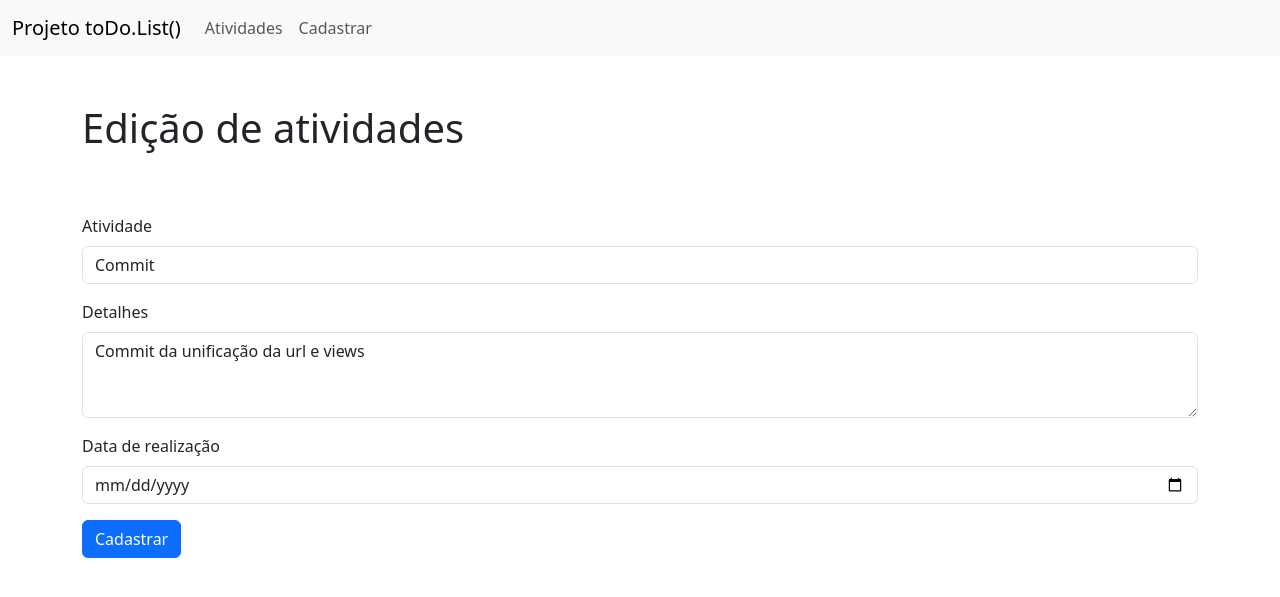
After one commit to sorza/fatec, a Django app: page /atualizacao/2/ in a window 1280 px wide. The commit adds this page. Shown: the top 597 px of the page. Run offline with Django 4.2, Linux system fonts and the light colour scheme; data comes from the database, SQL or seed files in the repository; both versions use the stored data as it was after the commit.

Commit message:
implementar edicao

```diff
--- a/DES WEB III/Django - To Do List/core/forms.py
+++ b/DES WEB III/Django - To Do List/core/forms.py
@@ -4,4 +4,4 @@ from django.forms import ModelForm
 class AtividadeFormModel(ModelForm):
     class Meta:
         model = AtividadeModel
-        fields = ['atividade','detalhes','data']
+        fields = ['id','atividade','detalhes','data']
--- a/DES WEB III/Django - To Do List/core/models.py
+++ b/DES WEB III/Django - To Do List/core/models.py
@@ -1,6 +1,7 @@
 from django.db import models
 
 class AtividadeModel(models.Model):
+    id = models.IntegerField().primary_key
     atividade = models.CharField(max_length=50)
     detalhes = models.CharField(max_length=500)
     data = models.DateField()
--- /dev/null
+++ b/DES WEB III/Django - To Do List/core/templates/atualizacao.html
@@ -0,0 +1,53 @@
+<!DOCTYPE html>
+<html lang="pt-br">
+<head>
+    <meta charset="UTF-8">
+    <meta http-equiv="X-UA-Compatible" content="IE=edge">
+    <meta name="viewport" content="width=device-width, initial-scale=1.0">
+    <link href="https://cdn.jsdelivr.net/npm/bootstrap@5.3.0-alpha3/dist/css/bootstrap.min.css" rel="stylesheet" integrity="sha384-KK94CHFLLe+nY2dmCWGMq91rCGa5gtU4mk92HdvYe+M/SXH301p5ILy+dN9+nJOZ" crossorigin="anonymous">
+    <title>Cadastro</title>
+</head>
+<body>
+  <header>
+      <nav class="navbar navbar-expand-lg bg-body-tertiary">
+          <div class="container-fluid">
+            <a class="navbar-brand" href="">Projeto toDo.List()</a>
+            <button class="navbar-toggler" type="button" data-bs-toggle="collapse" data-bs-target="#navbarNavAltMarkup" aria-controls="navbarNavAltMarkup" aria-expanded="false" aria-label="Toggle navigation">
+              <span class="navbar-toggler-icon"></span>
+            </button>
+            <div class="collapse navbar-collapse" id="navbarNavAltMarkup">
+              <div class="navbar-nav">
+                <a class="nav-link" href="{% url 'index' %}">Atividades</a>
+                <a class="nav-link" href="{% url 'cadastro' %}">Cadastrar</a>
+              </div>
+            </div>
+          </div>
+        </nav>
+  </header>
+    <div class="container">
+      <h1 class="mt-5"> Edição de atividades </h1>
+      <form action="{% url 'editar' %}" method="POST"> {% csrf_token %}
+        <div class="mb-3" style="visibility: hidden;">
+          <input type="text" name="id" value="{{form.id}}" class="form-control" id="exampleFormControlInput1">
+        </div>
+        <div class="mb-3">
+          <label for="exampleFormControlInput1" class="form-label">Atividade</label>
+          <input type="text" name="atividade" value="{{form.atividade}}" class="form-control" id="exampleFormControlInput1">
+        </div>
+        <div class="mb-3">
+          <label for="exampleFormControlTextarea1" class="form-label">Detalhes</label>
+          <textarea class="form-control" name="detalhes" id="exampleFormControlTextarea1" rows="3" placeholder="">{{form.detalhes}}</textarea>
+        </div>
+        <div class="mb-3">
+          <label for="exampleFormControlInput1" class="form-label">Data de realização</label>
+          <input type="date" name="data" class="form-control" id="exampleFormControlInput1">
+        </div>
+        <div class="col-12">
+          <button class="btn btn-primary" type="submit">Cadastrar</button>
+        </div>
+      </form>
+    </div>
+
+    <script src="https://cdn.jsdelivr.net/npm/bootstrap@5.3.0-alpha3/dist/js/bootstrap.bundle.min.js" integrity="sha384-ENjdO4Dr2bkBIFxQpeoTz1HIcje39Wm4jDKdf19U8gI4ddQ3GYNS7NTKfAdVQSZe" crossorigin="anonymous"></script>
+</body>
+</html>
--- a/DES WEB III/Django - To Do List/core/templates/index.html
+++ b/DES WEB III/Django - To Do List/core/templates/index.html
@@ -42,6 +42,7 @@
                   <th scope="col">Data</th>
                   <th scope="col">Registrado em</th>
                   <th></th>
+                  <th></th>
                 </tr>
               </thead>
               <tbody>
@@ -52,7 +53,9 @@
                       <td>{{item.detalhes}}</td>
                       <td>{{item.data}}</td>
                       <td>{{item.cadastrado_em}}</td>
+                      <td><a href="/atualizacao/{{item.id}}" class="btn btn-success">Editar</a></td>
                       <td><a href="/remove/{{item.id}}" class="btn btn-danger">Excluir</a></td>
+
                   </tr>
                   {% endfor %}
               </tbody>
--- a/DES WEB III/Django - To Do List/core/urls.py
+++ b/DES WEB III/Django - To Do List/core/urls.py
@@ -4,6 +4,8 @@ from . import views
 urlpatterns = [
     path('', views.index, name='index'),
     path('cadastro/', views.cadastro, name='cadastro'),
-    path('remove/<str:id>/', views.remove_atividade, name='remove')
+    path('remove/<str:id>/', views.remove_atividade, name='remove'),
+    path('atualizacao/<str:id>/', views.atualizacao, name='atualizacao'),
+    path('editar', views.editar, name='editar')
 
 ]
--- a/DES WEB III/Django - To Do List/core/views.py
+++ b/DES WEB III/Django - To Do List/core/views.py
@@ -42,3 +42,24 @@ def remove_atividade(request, id):
     if atividade != None:
         atividade.delete()
     return index(request)
+
+def atualizacao(request, id):
+     atividade = AtividadeModel.objects.get(pk=id)
+     return render(request,'atualizacao.html', {'form': atividade})
+
+def editar(request):
+
+        form = AtividadeFormModel(request.POST)
+        if form.is_valid():
+
+            id = form.data['id']
+            atv = AtividadeModel.objects.get(pk=id)
+
+            atv.atividade = form.data['atividade']
+            atv.detalhes = form.data['detalhes']
+            atv.data = form.data['data']
+
+            atv.save()
+
+            form = AtividadeFormModel
+            return index(request)
```
Also changed, not shown: DES WEB III/Django - To Do List/db.sqlite3.
